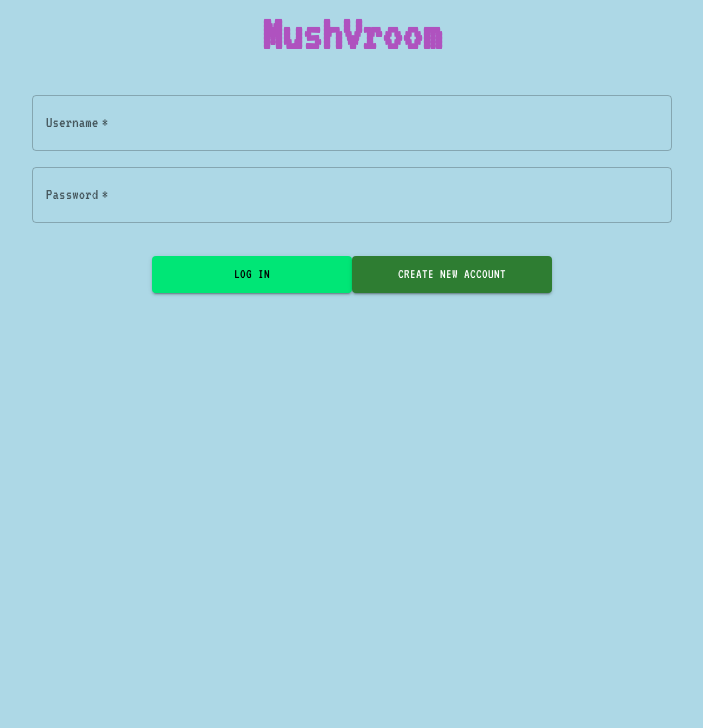
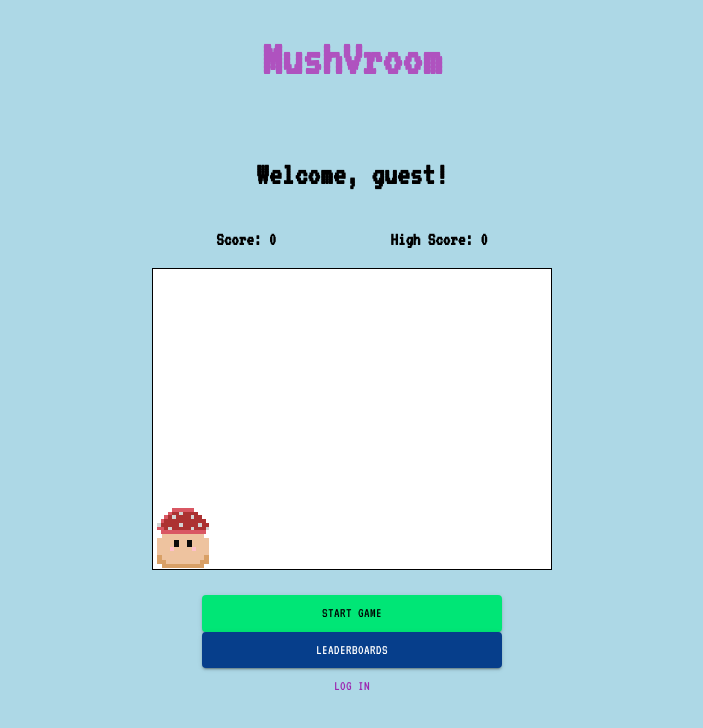
Before and after one commit to booyouon/rpg-character-creator, a React (Create React App) app: page /start in a window 1280 px wide. Before the commit this address led to /. Shown: the top 728 px of the page, without its empty margins (288-991 px from the left). Built offline with nearby package versions, Linux system fonts and the light colour scheme.

Commit message:
changed so you don't have to log in to play:

```diff
--- a/src/App.css
+++ b/src/App.css
@@ -12,7 +12,7 @@ body,
 html,
 * {
   font-family: "VT323", monospace !important;
-  line-height: 0;
+  line-height: 1;
 }
 
 body {
--- a/src/App.js
+++ b/src/App.js
@@ -1,6 +1,6 @@
 import "./App.css";
 import { Link, Route, useHistory } from "react-router-dom";
-import { useEffect, useState } from "react";
+import { useEffect, useState, useCallback } from "react";
 import axios from "axios";
 import { createTheme, ThemeProvider } from "@mui/material";
 import Auth from "./component/Auth";
@@ -8,7 +8,6 @@ import CreateUser from "./component/CreateUser";
 import Start from "./component/Start";
 import CharacterCreation from "./component/CharacterCreation";
 import LeaderBoards from "./component/LeaderBoards";
-import { useCallback } from "react";
 
 const API_URL =
   "https://api.airtable.com/v0/apps2LmH1EFxMOZEB/Table%201?api_key=keyU3JZHRhRaUZpsv";
@@ -90,7 +89,10 @@ function App() {
   return (
     <div className="App">
       <ThemeProvider theme={theme}>
-        <Link to="/start" style={{ textDecoration: "none" }}>
+        <Link
+          to={authenticated ? "/start" : "/"}
+          style={{ textDecoration: "none" }}
+        >
           <h1 className="title">MushVroom</h1>
         </Link>
 
--- a/src/component/Login.jsx
+++ b/src/component/Login.jsx
@@ -30,7 +30,7 @@ const Login = ({
   };
   const handleLogin = (ev) => {
     ev.preventDefault();
-    setAttempt(attempt + 1);
+    setAttempt((attempt) => attempt + 1);
     setPassword(tempPass);
     setUserSearch(username.toLowerCase());
     // username isn't case sensitive when submitted so I used a toLowerCase method in order to avoid case sensitivtiy
@@ -86,6 +86,9 @@ const Login = ({
             </Button>
           </Link>
         </div>
+        <Link style={{ textDecoration: "none" }} to="/start">
+          <Button color="error">Skip</Button>
+        </Link>
       </Box>
     </div>
   );
--- a/src/component/Logout.jsx
+++ b/src/component/Logout.jsx
@@ -7,6 +7,7 @@ const Logout = ({
   toggleFetch,
   setToggleFetch,
   setAuthenticated,
+  setHighscore,
 }) => {
   const history = useHistory();
 
@@ -17,6 +18,7 @@ const Logout = ({
     setPassword("");
     setUsername("");
     setAuthenticated(false);
+    setHighscore(0);
     setToggleFetch(!toggleFetch);
     history.push("/");
   };
--- a/src/component/Stage.jsx
+++ b/src/component/Stage.jsx
@@ -18,6 +18,7 @@ const Stage = ({
   nickname,
   id,
   API_URL,
+  authenticated
 }) => {
   const [jump, setJump] = useState(false);
   const [gameover, setGameover] = useState(true);
@@ -178,7 +179,14 @@ const Stage = ({
       >
         <div className="invisible" style={vanishingThings}></div>
         <div style={stageStyling}>
-          <h1 style={gameoverStyling}>Game Over</h1>
+          <div style={gameoverStyling}>
+            <h1>Game Over </h1>
+            {!authenticated && (
+              <p>
+                (Log in to save your high score and customize your character!)
+              </p>
+            )}
+          </div>
           <Sprite
             className={`sprite ${jump ? "jump" : null}`}
             style={spriteStyling}
--- a/src/component/Start.jsx
+++ b/src/component/Start.jsx
@@ -35,7 +35,11 @@ const Start = ({
   const linkStyling = {
     textDecoration: "none",
   };
-  const buttonStyle = {
+  const buttonStyleEdit = {
+    display: !authenticated && "none",
+    width: "300px",
+  };
+  const buttonStyleLog = {
     width: "300px",
   };
   const buttonStyleLeader = {
@@ -44,9 +48,8 @@ const Start = ({
   };
   return (
     <div style={elStyling}>
-      {authenticated ? (
       <div style={elStyling}>
-          <h1>Welcome, {nickname}!</h1>
+        <h1>Welcome, {authenticated ? nickname : "guest"}!</h1>
         <Stage
           capColor={capColor}
           faceColor={faceColor}
@@ -62,9 +65,10 @@ const Start = ({
           id={id}
           API_URL={API_URL}
           nickname={nickname}
+          authenticated={authenticated}
         />
         <Link to="/character" style={linkStyling}>
-            <Button style={buttonStyle} variant="contained">
+          <Button style={buttonStyleEdit} variant="contained">
             Edit Character
           </Button>
         </Link>
@@ -73,6 +77,7 @@ const Start = ({
             Leaderboards
           </Button>
         </Link>
+        {authenticated ? (
           <Logout
             setUsername={setUsername}
             setPassword={setPassword}
@@ -81,11 +86,16 @@ const Start = ({
             setToggleFetch={setToggleFetch}
             authenticated={authenticated}
             setAuthenticated={setAuthenticated}
+            setHighscore={setHighscore}
           />
+        ) : (
+          <Link style={{ textDecoration: "none" }} to="/">
+            <Button style={buttonStyleLog} color="primary">
+              Log in
+            </Button>
+          </Link>
+        )}
       </div>
-      ) : (
-        <Redirect to={{ pathname: "/" }} />
-      )}
     </div>
   );
 };
```
Lines whose indentation alone changed are shown as unchanged.
